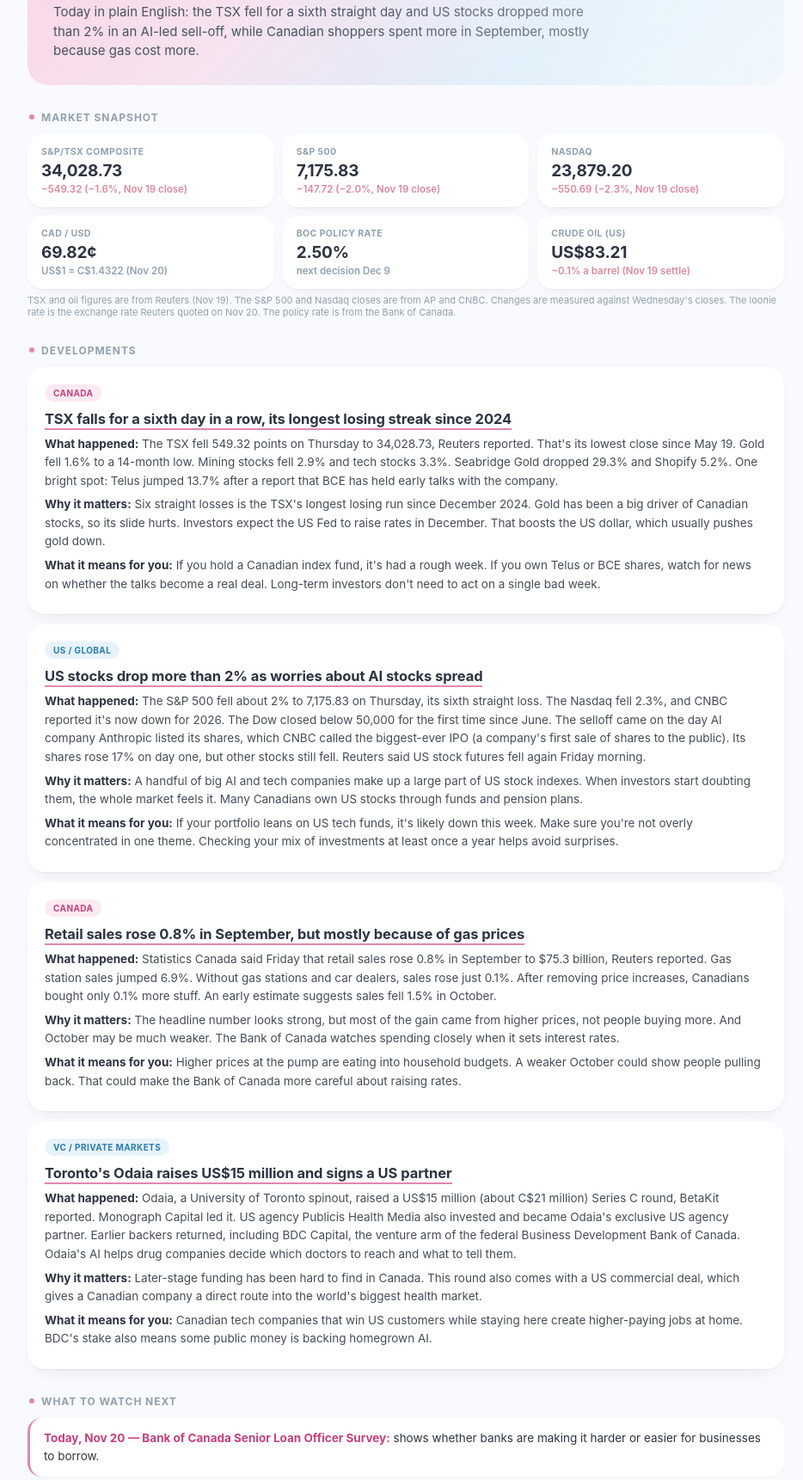
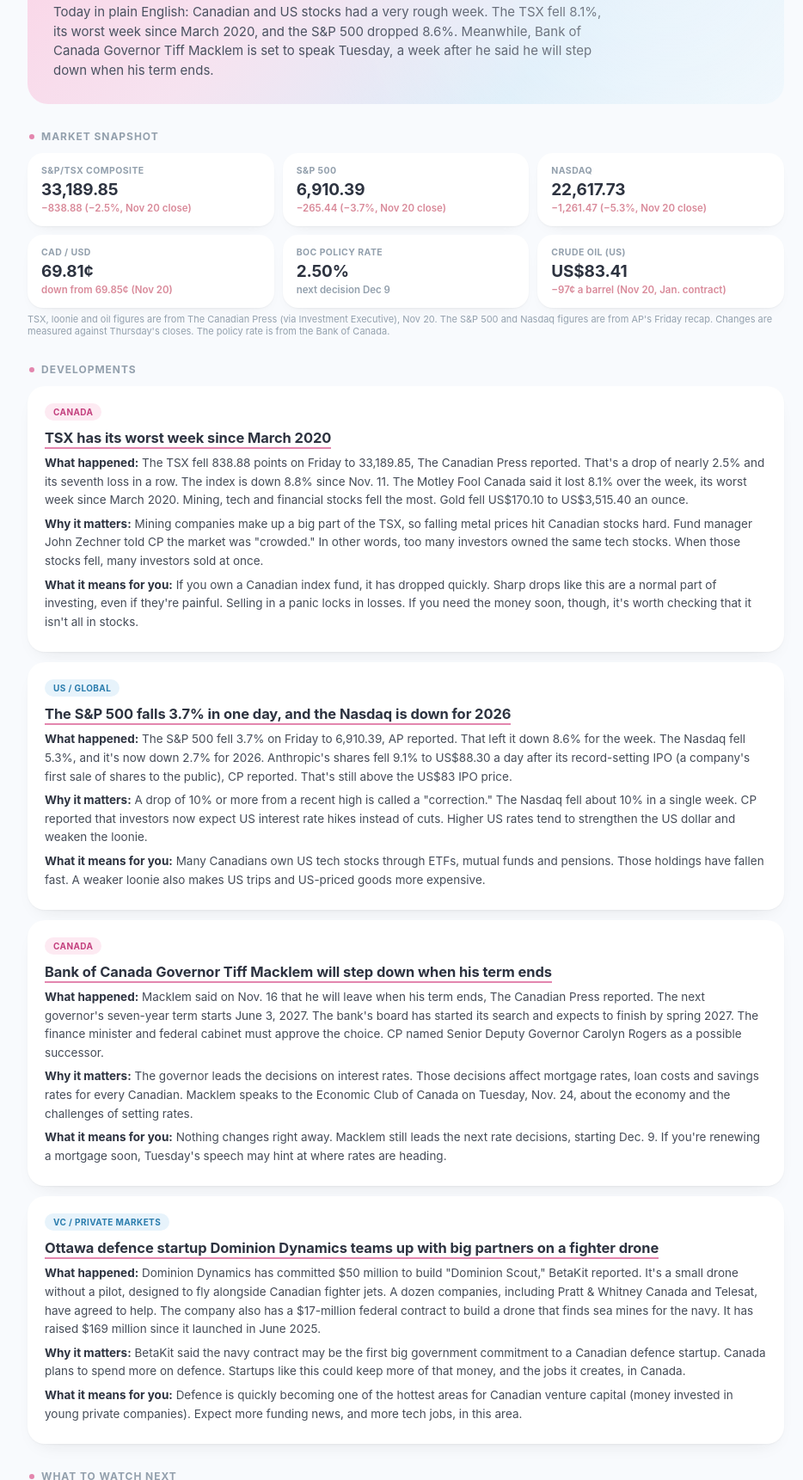
Before and after one commit to mckennadown/financial-briefing, a plain HTML site: page index.html in a window 1280 px wide. Shown: the part 133-1854 px from the top of the page at 86% size, without its empty margins (168-1102 px from the left). Drawn offline with Linux system fonts and the light colour scheme.

Commit message:
Daily briefing update: November 23, 2026
Co-Authored-By: Claude Opus 5.5 <noreply@anthropic.com>

```diff
--- a/index.html
+++ b/index.html
@@ -174,9 +174,9 @@
 
   <div class="hero">
     <div class="hero-inner">
-      <span class="pill-date">Friday, November 20, 2026</span>
+      <span class="pill-date">Monday, November 23, 2026</span>
       <h1>Canadian Financial Briefing</h1>
-      <div class="brief">Today in plain English: the TSX fell for a sixth straight day and US stocks dropped more than 2% in an AI-led sell-off, while Canadian shoppers spent more in September, mostly because gas cost more.</div>
+      <div class="brief">Today in plain English: Canadian and US stocks had a very rough week. The TSX fell 8.1%, its worst week since March 2020, and the S&amp;P 500 dropped 8.6%. Meanwhile, Bank of Canada Governor Tiff Macklem is set to speak Tuesday, a week after he said he will step down when his term ends.</div>
     </div>
   </div>
 
@@ -184,23 +184,23 @@
   <div class="snapshot-grid">
     <div class="stat-card">
       <div class="stat-label">S&amp;P/TSX Composite</div>
-      <div class="stat-value">34,028.73</div>
-      <div class="stat-change down">&minus;549.32 (&minus;1.6%, Nov 19 close)</div>
+      <div class="stat-value">33,189.85</div>
+      <div class="stat-change down">&minus;838.88 (&minus;2.5%, Nov 20 close)</div>
     </div>
     <div class="stat-card">
       <div class="stat-label">S&amp;P 500</div>
-      <div class="stat-value">7,175.83</div>
-      <div class="stat-change down">&minus;147.72 (&minus;2.0%, Nov 19 close)</div>
+      <div class="stat-value">6,910.39</div>
+      <div class="stat-change down">&minus;265.44 (&minus;3.7%, Nov 20 close)</div>
     </div>
     <div class="stat-card">
       <div class="stat-label">Nasdaq</div>
-      <div class="stat-value">23,879.20</div>
-      <div class="stat-change down">&minus;550.69 (&minus;2.3%, Nov 19 close)</div>
+      <div class="stat-value">22,617.73</div>
+      <div class="stat-change down">&minus;1,261.47 (&minus;5.3%, Nov 20 close)</div>
     </div>
     <div class="stat-card">
       <div class="stat-label">CAD / USD</div>
-      <div class="stat-value">69.82&cent;</div>
-      <div class="stat-change flat">US$1 = C$1.4322 (Nov 20)</div>
+      <div class="stat-value">69.81&cent;</div>
+      <div class="stat-change down">down from 69.85&cent; (Nov 20)</div>
     </div>
     <div class="stat-card">
       <div class="stat-label">BoC Policy Rate</div>
@@ -209,60 +209,61 @@
     </div>
     <div class="stat-card">
       <div class="stat-label">Crude Oil (US)</div>
-      <div class="stat-value">US$83.21</div>
-      <div class="stat-change down">&minus;0.1% a barrel (Nov 19 settle)</div>
+      <div class="stat-value">US$83.41</div>
+      <div class="stat-change down">&minus;97&cent; a barrel (Nov 20, Jan. contract)</div>
     </div>
   </div>
-  <div class="note">TSX and oil figures are from Reuters (Nov 19). The S&amp;P 500 and Nasdaq closes are from AP and CNBC. Changes are measured against Wednesday's closes. The loonie rate is the exchange rate Reuters quoted on Nov 20. The policy rate is from the Bank of Canada.</div>
+  <div class="note">TSX, loonie and oil figures are from The Canadian Press (via Investment Executive), Nov 20. The S&amp;P 500 and Nasdaq figures are from AP's Friday recap. Changes are measured against Thursday's closes. The policy rate is from the Bank of Canada.</div>
 
   <div class="section-title"><span class="dot"></span>Developments</div>
 
   <div class="news-card">
     <span class="tag ca">Canada</span>
-    <h3><a href="https://www.kitco.com/news/off-the-wire/2026-11-19/tsx-posts-longest-daily-losing-streak-2024-gold-selloff-deepens" target="_blank" rel="noopener">TSX falls for a sixth day in a row, its longest losing streak since 2024</a></h3>
-    <div class="row"><b>What happened:</b> The TSX fell 549.32 points on Thursday to 34,028.73, Reuters reported. That's its lowest close since May 19. Gold fell 1.6% to a 14-month low. Mining stocks fell 2.9% and tech stocks 3.3%. Seabridge Gold dropped 29.3% and Shopify 5.2%. One bright spot: Telus jumped 13.7% after a report that BCE has held early talks with the company.</div>
-    <div class="row"><b>Why it matters:</b> Six straight losses is the TSX's longest losing run since December 2024. Gold has been a big driver of Canadian stocks, so its slide hurts. Investors expect the US Fed to raise rates in December. That boosts the US dollar, which usually pushes gold down.</div>
-    <div class="row"><b>What it means for you:</b> If you hold a Canadian index fund, it's had a rough week. If you own Telus or BCE shares, watch for news on whether the talks become a real deal. Long-term investors don't need to act on a single bad week.</div>
+    <h3><a href="https://www.investmentexecutive.com/news/markets/tsx-falls-nearly-2-5-friday-u-s-markets-also-plummet/" target="_blank" rel="noopener">TSX has its worst week since March 2020</a></h3>
+    <div class="row"><b>What happened:</b> The TSX fell 838.88 points on Friday to 33,189.85, The Canadian Press reported. That's a drop of nearly 2.5% and its seventh loss in a row. The index is down 8.8% since Nov. 11. The Motley Fool Canada said it lost 8.1% over the week, its worst week since March 2020. Mining, tech and financial stocks fell the most. Gold fell US$170.10 to US$3,515.40 an ounce.</div>
+    <div class="row"><b>Why it matters:</b> Mining companies make up a big part of the TSX, so falling metal prices hit Canadian stocks hard. Fund manager John Zechner told CP the market was "crowded." In other words, too many investors owned the same tech stocks. When those stocks fell, many investors sold at once.</div>
+    <div class="row"><b>What it means for you:</b> If you own a Canadian index fund, it has dropped quickly. Sharp drops like this are a normal part of investing, even if they're painful. Selling in a panic locks in losses. If you need the money soon, though, it's worth checking that it isn't all in stocks.</div>
   </div>
 
   <div class="news-card">
     <span class="tag us">US / Global</span>
-    <h3><a href="https://www.cnbc.com/2026/11/19/stock-market-today-live-updates.html" target="_blank" rel="noopener">US stocks drop more than 2% as worries about AI stocks spread</a></h3>
-    <div class="row"><b>What happened:</b> The S&amp;P 500 fell about 2% to 7,175.83 on Thursday, its sixth straight loss. The Nasdaq fell 2.3%, and CNBC reported it's now down for 2026. The Dow closed below 50,000 for the first time since June. The selloff came on the day AI company Anthropic listed its shares, which CNBC called the biggest-ever IPO (a company's first sale of shares to the public). Its shares rose 17% on day one, but other stocks still fell. Reuters said US stock futures fell again Friday morning.</div>
-    <div class="row"><b>Why it matters:</b> A handful of big AI and tech companies make up a large part of US stock indexes. When investors start doubting them, the whole market feels it. Many Canadians own US stocks through funds and pension plans.</div>
-    <div class="row"><b>What it means for you:</b> If your portfolio leans on US tech funds, it's likely down this week. Make sure you're not overly concentrated in one theme. Checking your mix of investments at least once a year helps avoid surprises.</div>
+    <h3><a href="https://mymotherlode.com/news/national/11327378/how-major-us-stock-indexes-fared-friday-11-20-2026.html" target="_blank" rel="noopener">The S&amp;P 500 falls 3.7% in one day, and the Nasdaq is down for 2026</a></h3>
+    <div class="row"><b>What happened:</b> The S&amp;P 500 fell 3.7% on Friday to 6,910.39, AP reported. That left it down 8.6% for the week. The Nasdaq fell 5.3%, and it's now down 2.7% for 2026. Anthropic's shares fell 9.1% to US$88.30 a day after its record-setting IPO (a company's first sale of shares to the public), CP reported. That's still above the US$83 IPO price.</div>
+    <div class="row"><b>Why it matters:</b> A drop of 10% or more from a recent high is called a "correction." The Nasdaq fell about 10% in a single week. CP reported that investors now expect US interest rate hikes instead of cuts. Higher US rates tend to strengthen the US dollar and weaken the loonie.</div>
+    <div class="row"><b>What it means for you:</b> Many Canadians own US tech stocks through ETFs, mutual funds and pensions. Those holdings have fallen fast. A weaker loonie also makes US trips and US-priced goods more expensive.</div>
   </div>
 
   <div class="news-card">
     <span class="tag ca">Canada</span>
-    <h3><a href="https://1027wbow.com/2026/11/20/canada-retail-sales-rise-0-8-in-september-likely-to-be-down-1-5-in-october/" target="_blank" rel="noopener">Retail sales rose 0.8% in September, but mostly because of gas prices</a></h3>
-    <div class="row"><b>What happened:</b> Statistics Canada said Friday that retail sales rose 0.8% in September to $75.3 billion, Reuters reported. Gas station sales jumped 6.9%. Without gas stations and car dealers, sales rose just 0.1%. After removing price increases, Canadians bought only 0.1% more stuff. An early estimate suggests sales fell 1.5% in October.</div>
-    <div class="row"><b>Why it matters:</b> The headline number looks strong, but most of the gain came from higher prices, not people buying more. And October may be much weaker. The Bank of Canada watches spending closely when it sets interest rates.</div>
-    <div class="row"><b>What it means for you:</b> Higher prices at the pump are eating into household budgets. A weaker October could show people pulling back. That could make the Bank of Canada more careful about raising rates.</div>
+    <h3><a href="https://www.advisor.ca/news/tiff-macklem-to-step-down-as-boc-governor-at-end-of-his-term/" target="_blank" rel="noopener">Bank of Canada Governor Tiff Macklem will step down when his term ends</a></h3>
+    <div class="row"><b>What happened:</b> Macklem said on Nov. 16 that he will leave when his term ends, The Canadian Press reported. The next governor's seven-year term starts June 3, 2027. The bank's board has started its search and expects to finish by spring 2027. The finance minister and federal cabinet must approve the choice. CP named Senior Deputy Governor Carolyn Rogers as a possible successor.</div>
+    <div class="row"><b>Why it matters:</b> The governor leads the decisions on interest rates. Those decisions affect mortgage rates, loan costs and savings rates for every Canadian. Macklem speaks to the Economic Club of Canada on Tuesday, Nov. 24, about the economy and the challenges of setting rates.</div>
+    <div class="row"><b>What it means for you:</b> Nothing changes right away. Macklem still leads the next rate decisions, starting Dec. 9. If you're renewing a mortgage soon, Tuesday's speech may hint at where rates are heading.</div>
   </div>
 
   <div class="news-card">
     <span class="tag vc">VC / Private Markets</span>
-    <h3><a href="https://betakit.com/odaia-raises-15-million-series-c-round-inks-deal-with-us-health-agency/" target="_blank" rel="noopener">Toronto's Odaia raises US$15 million and signs a US partner</a></h3>
-    <div class="row"><b>What happened:</b> Odaia, a University of Toronto spinout, raised a US$15 million (about C$21 million) Series C round, BetaKit reported. Monograph Capital led it. US agency Publicis Health Media also invested and became Odaia's exclusive US agency partner. Earlier backers returned, including BDC Capital, the venture arm of the federal Business Development Bank of Canada. Odaia's AI helps drug companies decide which doctors to reach and what to tell them.</div>
-    <div class="row"><b>Why it matters:</b> Later-stage funding has been hard to find in Canada. This round also comes with a US commercial deal, which gives a Canadian company a direct route into the world's biggest health market.</div>
-    <div class="row"><b>What it means for you:</b> Canadian tech companies that win US customers while staying here create higher-paying jobs at home. BDC's stake also means some public money is backing homegrown AI.</div>
+    <h3><a href="https://betakit.com/dominion-dynamics-taps-canadian-and-nato-partners-for-autonomous-wingman-project/" target="_blank" rel="noopener">Ottawa defence startup Dominion Dynamics teams up with big partners on a fighter drone</a></h3>
+    <div class="row"><b>What happened:</b> Dominion Dynamics has committed $50 million to build "Dominion Scout," BetaKit reported. It's a small drone without a pilot, designed to fly alongside Canadian fighter jets. A dozen companies, including Pratt &amp; Whitney Canada and Telesat, have agreed to help. The company also has a $17-million federal contract to build a drone that finds sea mines for the navy. It has raised $169 million since it launched in June 2025.</div>
+    <div class="row"><b>Why it matters:</b> BetaKit said the navy contract may be the first big government commitment to a Canadian defence startup. Canada plans to spend more on defence. Startups like this could keep more of that money, and the jobs it creates, in Canada.</div>
+    <div class="row"><b>What it means for you:</b> Defence is quickly becoming one of the hottest areas for Canadian venture capital (money invested in young private companies). Expect more funding news, and more tech jobs, in this area.</div>
   </div>
 
   <div class="section-title"><span class="dot"></span>What to Watch Next</div>
-  <div class="watch-card"><b>Today, Nov 20 &mdash; Bank of Canada Senior Loan Officer Survey:</b> shows whether banks are making it harder or easier for businesses to borrow.</div>
-  <div class="watch-card"><b>Ongoing &mdash; Canada&ndash;US trade talks:</b> Reuters reported that Trade Minister Dominic LeBlanc told an advisory committee that Washington has shown little willingness to budge on tariffs.</div>
-  <div class="watch-card"><b>Nov 24 &mdash; Speech by Bank of Canada Governor Tiff Macklem:</b> one of the last chances to hear his thinking before the rate decision.</div>
-  <div class="watch-card"><b>Dec 9 &mdash; Bank of Canada and US Fed rate decisions:</b> both on the same day. Reuters says markets fully expect a Fed hike.</div>
+  <div class="watch-card"><b>Today, Nov 23 &mdash; Can stocks bounce back?</b> The Motley Fool Canada said gold and silver prices were recovering early Monday, which could help mining stocks.</div>
+  <div class="watch-card"><b>Nov 24 &mdash; Speech by Bank of Canada Governor Tiff Macklem:</b> his first big speech since he said he will step down, and one of the last before the rate decision.</div>
+  <div class="watch-card"><b>Ongoing &mdash; Canada&ndash;US trade talks:</b> the Motley Fool Canada reported that President Trump again criticized Canada's trade practices, but said both countries are working toward a fair deal.</div>
+  <div class="watch-card"><b>Nov 30 &mdash; Canada's third-quarter GDP:</b> scheduled to show how fast the economy grew from July to September.</div>
+  <div class="watch-card"><b>Dec 9 &mdash; Bank of Canada and US Fed rate decisions:</b> both happen on the same day.</div>
 
   <div class="section-title"><span class="dot"></span>Learn One Thing Today</div>
   <div class="term-card">
-    <div class="term-name">Nominal vs. Real (Volume)</div>
-    <div class="term-def">"Nominal" numbers are measured in dollars, so they go up when prices rise even if nothing else changes. "Real" numbers, sometimes called "volume," take price changes out to show how much stuff was actually bought. Today's retail report shows why the difference matters. Nominal sales rose 0.8% in September, but real sales rose only 0.1%. Most of the gain came from higher prices, especially for gas. Here's a simple example: if you spend $60 to fill your tank instead of $55, your spending went up, but you didn't get any more gas.</div>
+    <div class="term-name">Correction vs. Bear Market</div>
+    <div class="term-def">A "correction" is when a stock index falls at least 10% from its recent high. A "bear market" is a bigger drop of 20% or more. Last week, the Nasdaq fell about 10% in five days. Here's a simple example: if a fund hit $100 a unit and then dropped to $89, it's in a correction. If it dropped to $79, it's in a bear market.</div>
   </div>
 
   <footer>
-    Sources: Reuters (via Kitco and 102.7 WBOW), AP, CNBC, Statistics Canada, BetaKit, Bank of Canada · Last updated Nov 20, 2026
+    Sources: The Canadian Press (via Investment Executive and Advisor.ca), AP, The Motley Fool Canada, BetaKit, Bank of Canada · Last updated Nov 23, 2026
   </footer>
 </div>
 </body>
```
